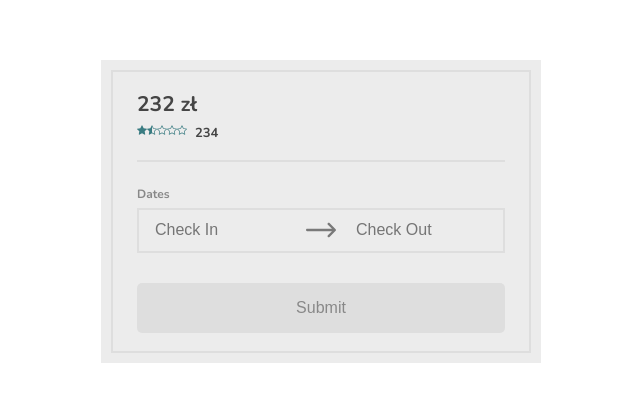
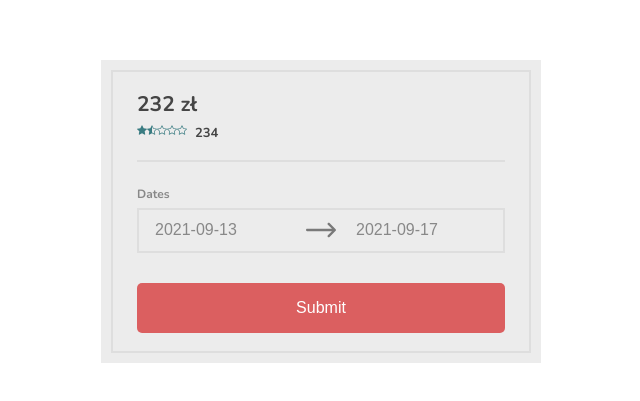
Before and after one commit to michalg070/reservation-form, a Vue app: page / in a window 1280 px wide. Shown: the part 189-590 px from the top of the page, without its empty margins (319-959 px from the left). Built offline with nearby package versions, Linux system fonts and the light colour scheme.

Commit message:
refactor ♻️: add comments

```diff
--- a/src/App.vue
+++ b/src/App.vue
@@ -27,15 +27,11 @@
         rating: 1.5,
         price: 232,
         reviews: 234,
-        disabledDates: ["2021-09-24", new Date(2021, 8, 25)],
+        disabledDates: ["2021-09-24", new Date(2021, 8, 25)], // YYYY-MM-DD or new Date()
         selectedRange: {
-          start: null,
-          end: null,
+          start: new Date(2021, 8, 13), // YYYY-MM-DD or new Date()
+          end: "2021-09-17", // YYYY-MM-DD or new Date()
         },
-        // selectedRange: {
-        //   start: new Date(2021, 8, 21),
-        //   end: "2021-09-23",
-        // },
       };
     },
   };
```
